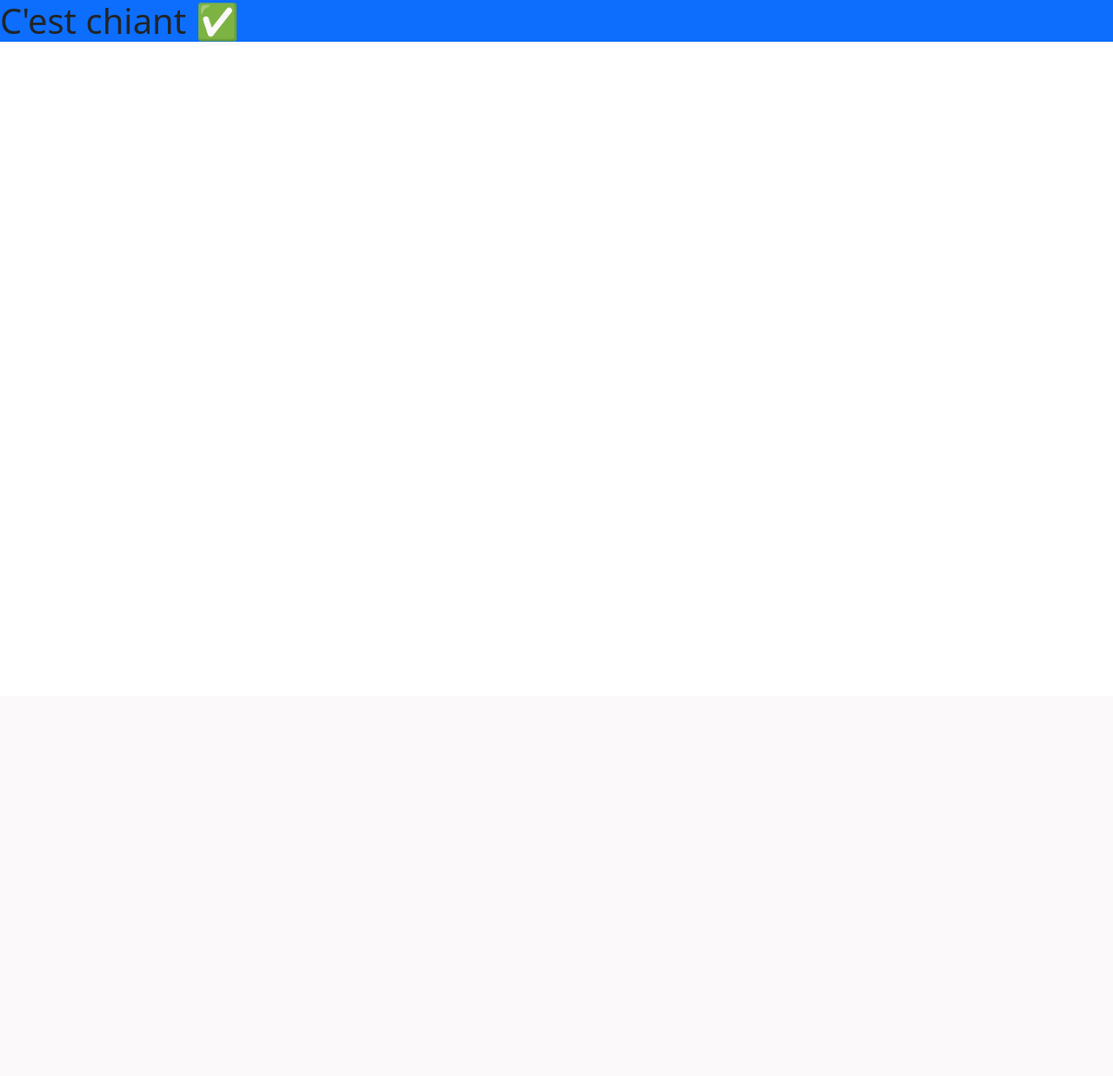
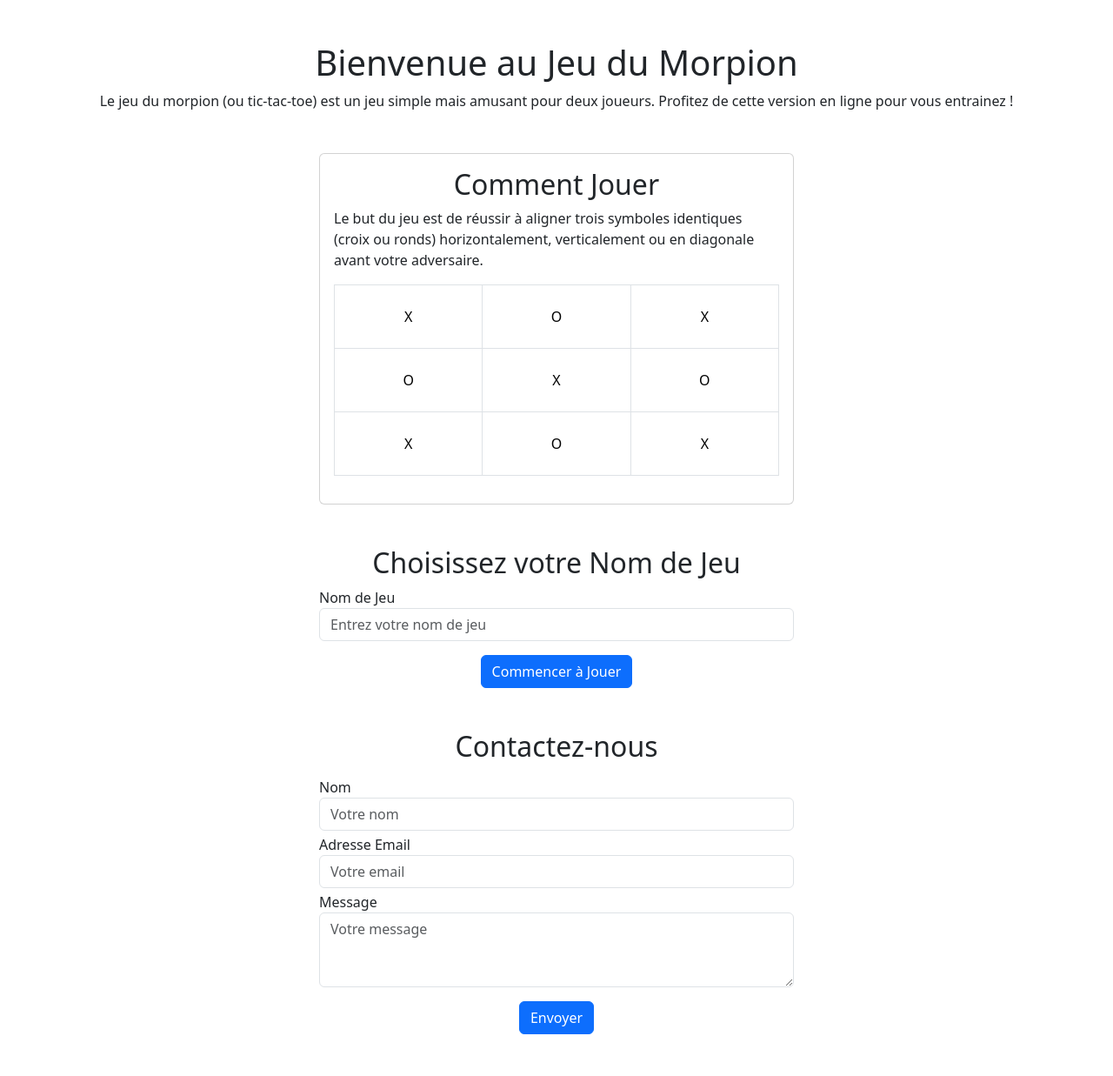
Before and after one commit to F00LIM4N/projet_tests, a Symfony app: template templates/player/index.html.twig in a window 1280 px wide. Shown: the whole page at 87% size. Before the commit the page ends 48 px from the top, so only its background shows below. Run offline with Twig, Linux system fonts and the light colour scheme; the template is opened without the code that fills it, so the values that code supplies are empty; some libraries are stand-ins or nearby versions.

Commit message:
FRONT update

```diff
--- a/templates/player/index.html.twig
+++ b/templates/player/index.html.twig
@@ -1,9 +1,93 @@
 {% extends 'base.html.twig' %}
 
-{% block title %}Hello PlayerController!{% endblock %}
+{% block title %}Accueil morpion{% endblock %}
 
 {% block body %}
-    <div class="example-wrapper">
-        <h1 class="bg-primary">C'est chiant ✅</h1>
+    <div class="container mt-5 mb-5">
+        <div class="mb-5">
+            <h1 class="text-center">Bienvenue au Jeu du Morpion</h1>
+            <p class="text-center">Le jeu du morpion (ou tic-tac-toe) est un jeu simple mais amusant pour deux joueurs. Profitez de cette version en ligne pour vous entrainez !</p>
+        </div>
+
+        <div class="row justify-content-center">
+            <div class="col-6">
+                <div class="card">
+                    <div class="card-body">
+                        <h2 class="card-title text-center">Comment Jouer</h2>
+                        <p class="card-text">Le but du jeu est de réussir à aligner trois symboles identiques (croix ou ronds) horizontalement, verticalement ou en diagonale avant votre adversaire.</p>
+                        <table class="table table-bordered text-center">
+                            <tr>
+                                <td class="p-4">X</td>
+                                <td class="p-4">O</td>
+                                <td class="p-4">X</td>
+                            </tr>
+                            <tr>
+                                <td class="p-4">O</td>
+                                <td class="p-4">X</td>
+                                <td class="p-4">O</td>
+                            </tr>
+                            <tr>
+                                <td class="p-4">X</td>
+                                <td class="p-4">O</td>
+                                <td class="p-4">X</td>
+                            </tr>
+                        </table>
+                    </div>
+                </div>
+            </div>
+        </div>
+
+        <div class="row justify-content-center mt-5">
+            <div class="col-6">
+                <h2 class="text-center">Choisissez votre Nom de Jeu</h2>
+                <form action="{{ path('app_player') }}" method="post">
+                    <div class="form-group">
+                        <label for="gameName">Nom de Jeu</label>
+                        <input type="text" class="form-control" id="gameName" name="gameName" placeholder="Entrez votre nom de jeu">
+                    </div>
+                    <div class="d-flex justify-content-center">
+                        <button type="submit" class="btn btn-primary mt-3">Commencer à Jouer</button>
+                    </div>
+                </form>
+            </div>
+        </div>
+
+        <div class="row justify-content-center mt-5">
+            <div class="col-6">
+                <h2 class="text-center mb-3">Contactez-nous</h2>
+                <form>
+                    <div class="form-group mb-1">
+                        <label for="name">Nom</label>
+                        <input type="text" class="form-control" id="name" placeholder="Votre nom">
+                    </div>
+                    <div class="form-group mb-1">
+                        <label for="email">Adresse Email</label>
+                        <input type="email" class="form-control" id="email" placeholder="Votre email">
+                    </div>
+                    <div class="form-group mb-3">
+                        <label for="message">Message</label>
+                        <textarea class="form-control" id="message" rows="3" placeholder="Votre message"></textarea>
+                    </div>
+                    <div class="d-flex justify-content-center">
+                        <button type="submit" class="btn btn-primary">Envoyer</button>
+                    </div>
+                </form>
+            </div>
+        </div>
     </div>
+
+    <script>
+        function checkGameName() {
+            const gameNameInput = document.getElementById("gameName");
+            const inputValue = gameNameInput.value;
+
+            if (inputValue === "Alice" || inputValue === "Bob" || inputValue === "Charlie") {
+                document.querySelector("button[type='submit']").disabled = true;
+            } else {
+                document.querySelector("button[type='submit']").disabled = false;
+            }
+        }
+
+        document.getElementById("gameName").addEventListener("input", checkGameName);
+    </script>
 {% endblock %}
```
